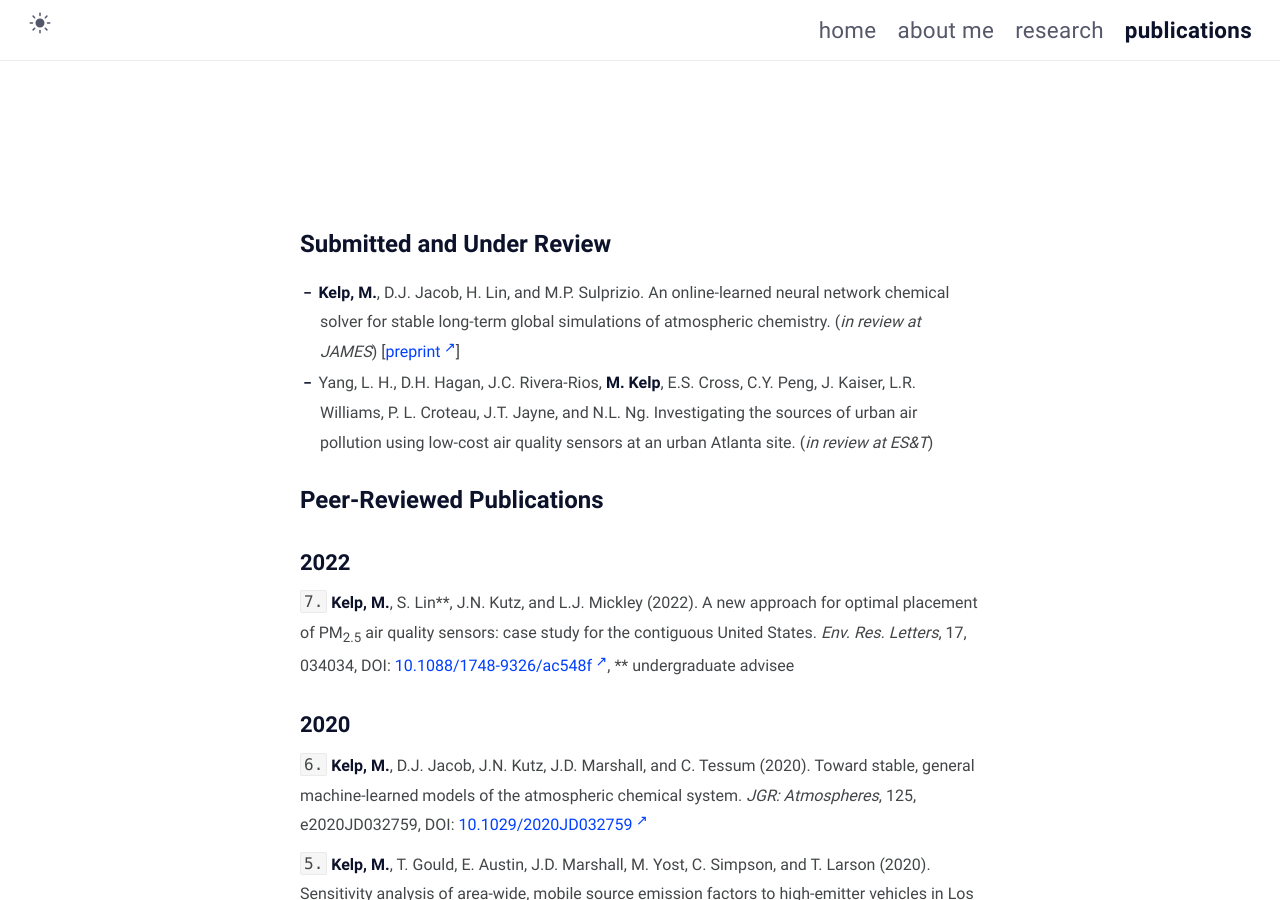
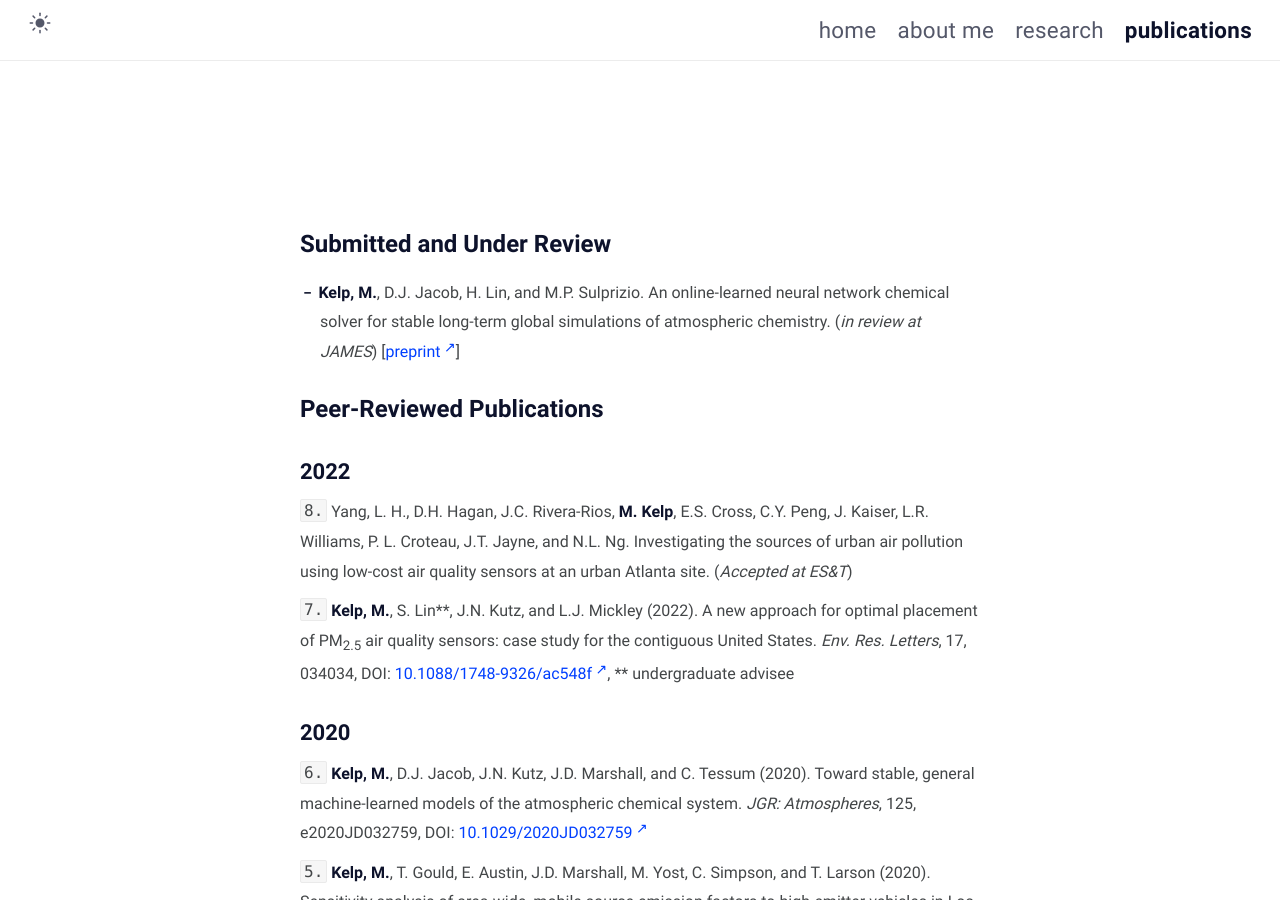
Before and after one commit to mkelp/mkelp.github.io, a Jekyll site: the page built from publications.md, in a window 1280 px wide and 900 px high. Built offline with Jekyll 4.4.1, drawn with Linux system fonts in a browser that asks for light colours.

Commit message:
march update

```diff
--- a/_includes/footer.html
+++ b/_includes/footer.html
@@ -3,7 +3,7 @@
   <!-- <a class="footer_item" href=https://scholar.google.com/citations?user=jW7E7XAAAAAJ&hl=en target="_blank" rel="noreferrer noopener"
     >Google Scholar</a> -->
 
-  <a class="footer_item" href="https://makotokelp.com/assets/mkelpCV_Feb2022.pdf" target="_blank" rel="noreferrer noopener">
+  <a class="footer_item" href="https://makotokelp.com/assets/mkelpCV_March2022.pdf" target="_blank" rel="noreferrer noopener">
     <img src="assets/img/icon.cv.svg" style=
     "height: 31px; margin-left: 12px" class="social-icon"></a>
 
--- a/publications.md
+++ b/publications.md
@@ -11,11 +11,13 @@ comments: false
 
 - **Kelp, M.**, D.J. Jacob, H. Lin, and M.P. Sulprizio. An online-learned neural network chemical
 solver for stable long-term global simulations of atmospheric chemistry. (*in review at JAMES*) \[[preprint](https://eartharxiv.org/repository/view/2886/){:target="_blank"}\]
-- Yang, L. H., D.H. Hagan, J.C. Rivera-Rios, **M. Kelp**, E.S. Cross, C.Y. Peng, J. Kaiser, L.R. Williams, P. L. Croteau, J.T. Jayne, and N.L. Ng. Investigating the sources of urban air pollution using low-cost air quality sensors at an urban Atlanta site. (*in review at ES&T*)
+
 
 # Peer-Reviewed Publications
 
 ## **2022**
+
+`8.` Yang, L. H., D.H. Hagan, J.C. Rivera-Rios, **M. Kelp**, E.S. Cross, C.Y. Peng, J. Kaiser, L.R. Williams, P. L. Croteau, J.T. Jayne, and N.L. Ng. Investigating the sources of urban air pollution using low-cost air quality sensors at an urban Atlanta site. (*Accepted at ES&T*)
 
 `7.` **Kelp, M.**, S. Lin\*\*, J.N. Kutz, and L.J. Mickley (2022). A new approach for optimal placement of PM<sub>2.5</sub>
 air quality sensors: case study for the contiguous United States. *Env. Res. Letters*, 17, 034034, DOI: [10.1088/1748-9326/ac548f](https://iopscience.iop.org/article/10.1088/1748-9326/ac548f){:target="_blank"},  \*\* undergraduate advisee
```
Also changed, not shown: aboutMe.md (+1 -1 lines), 1 other file.
